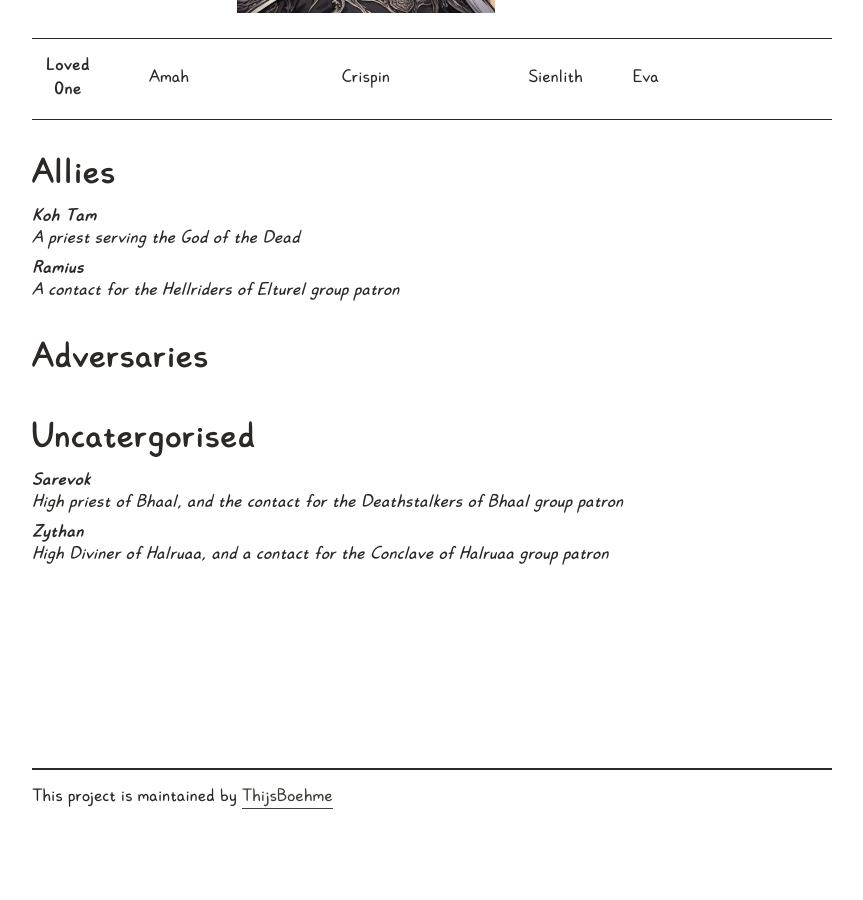
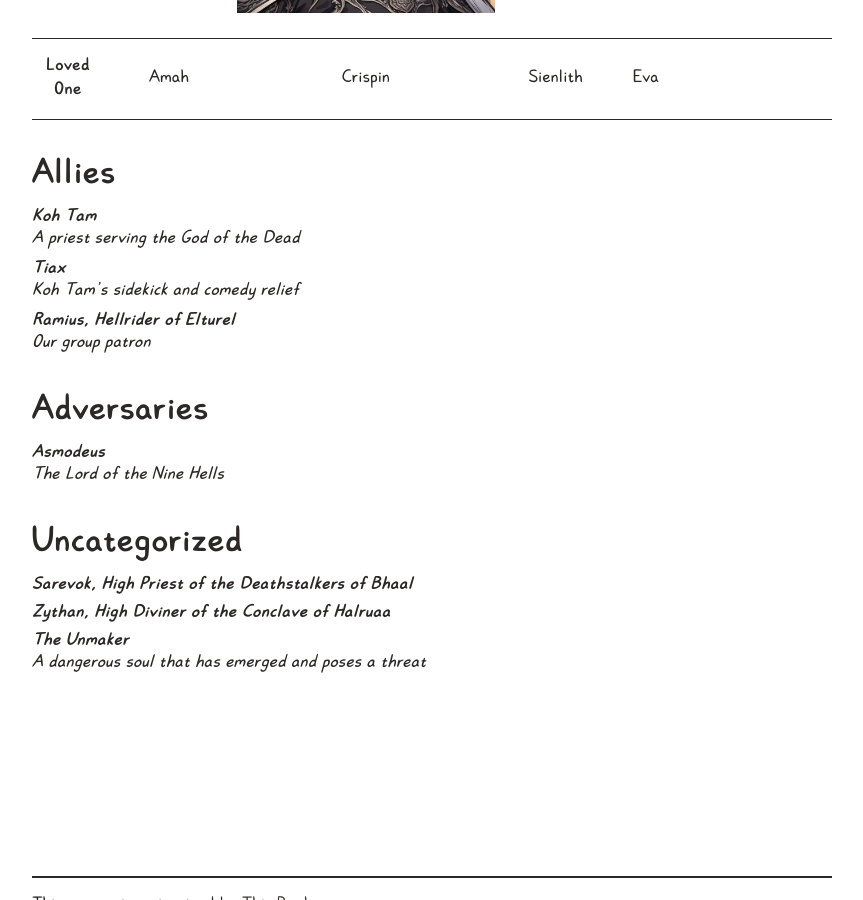
Before and after one commit to ThijsBoehme/thijsboehme.github.io, a Jekyll site: the page built from chains-of-asmodeus/people.md, in a window 1280 px wide and 900 px high, scrolled down 980 px. Shown: the whole window, without its empty margins (208-1071 px from the left). Built offline with Jekyll 4.4.1, drawn with Linux system fonts in a browser that asks for light colours; some web fonts are replaced; before the commit the page ends 1806 px from its top, so only the background shows below that.

Commit message:
Continue work on CoA

```diff
--- a/chains-of-asmodeus/people.md
+++ b/chains-of-asmodeus/people.md
@@ -19,14 +19,22 @@ permalink: /chains-of-asmodeus/people
 Koh Tam
 : A priest serving the God of the Dead
 
-Ramius
-: A contact for the Hellriders of Elturel group patron
+Tiax
+: Koh Tam's sidekick and comedy relief
+
+Ramius, Hellrider of Elturel
+: Our group patron
 
 ## Adversaries
+Asmodeus
+: The Lord of the Nine Hells
 
-## Uncatergorised
-Sarevok
-: High priest of Bhaal, and the contact for the Deathstalkers of Bhaal group patron
+## Uncategorized
+Sarevok, High Priest of the Deathstalkers of Bhaal
+:
 
-Zythan
-: High Diviner of Halruaa, and a contact for the Conclave of Halruaa group patron
+Zythan, High Diviner of the Conclave of Halruaa
+:
+
+The Unmaker
+: A dangerous soul that has emerged and poses a threat
```
Also changed, not shown: chains-of-asmodeus/index.md (+11 -7 lines), chains-of-asmodeus/places.md (added, +11 -0 lines), chains-of-asmodeus/sessions/0-prologue.md (added, +30 -0 lines).
